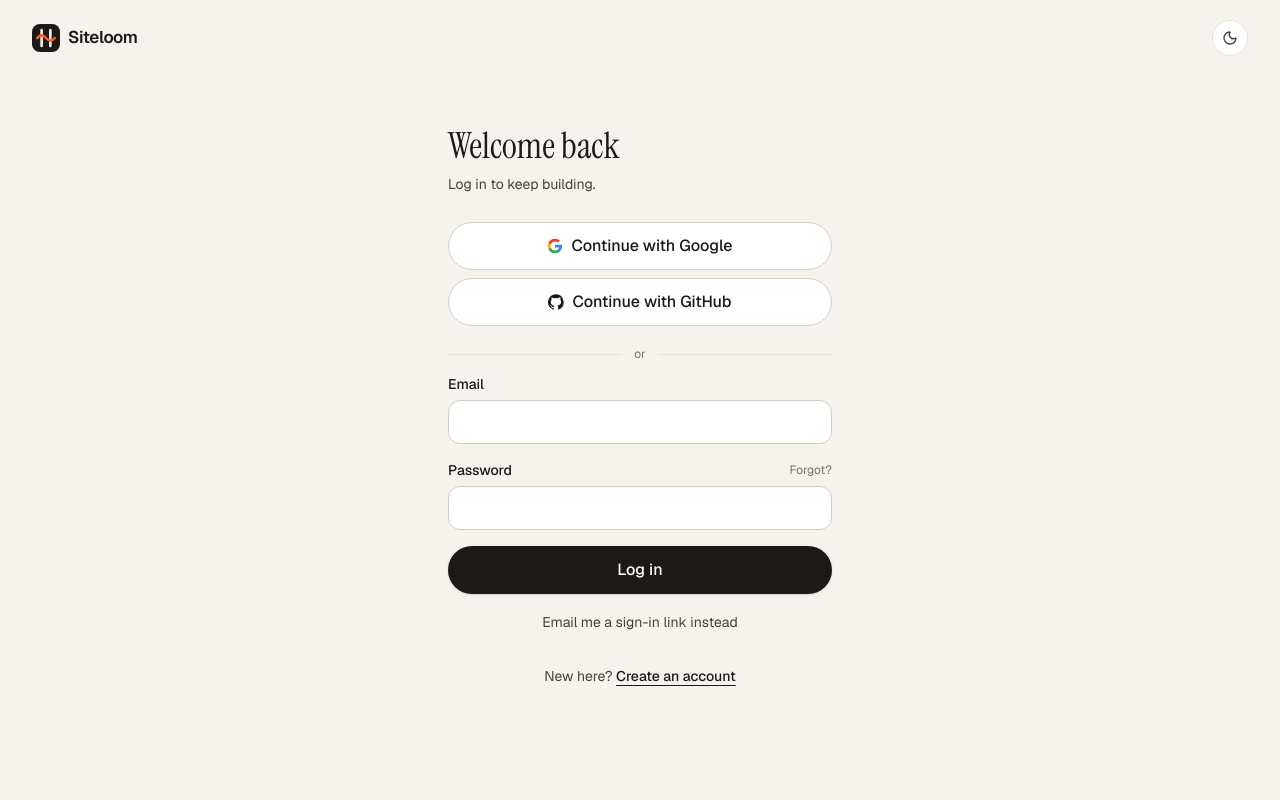
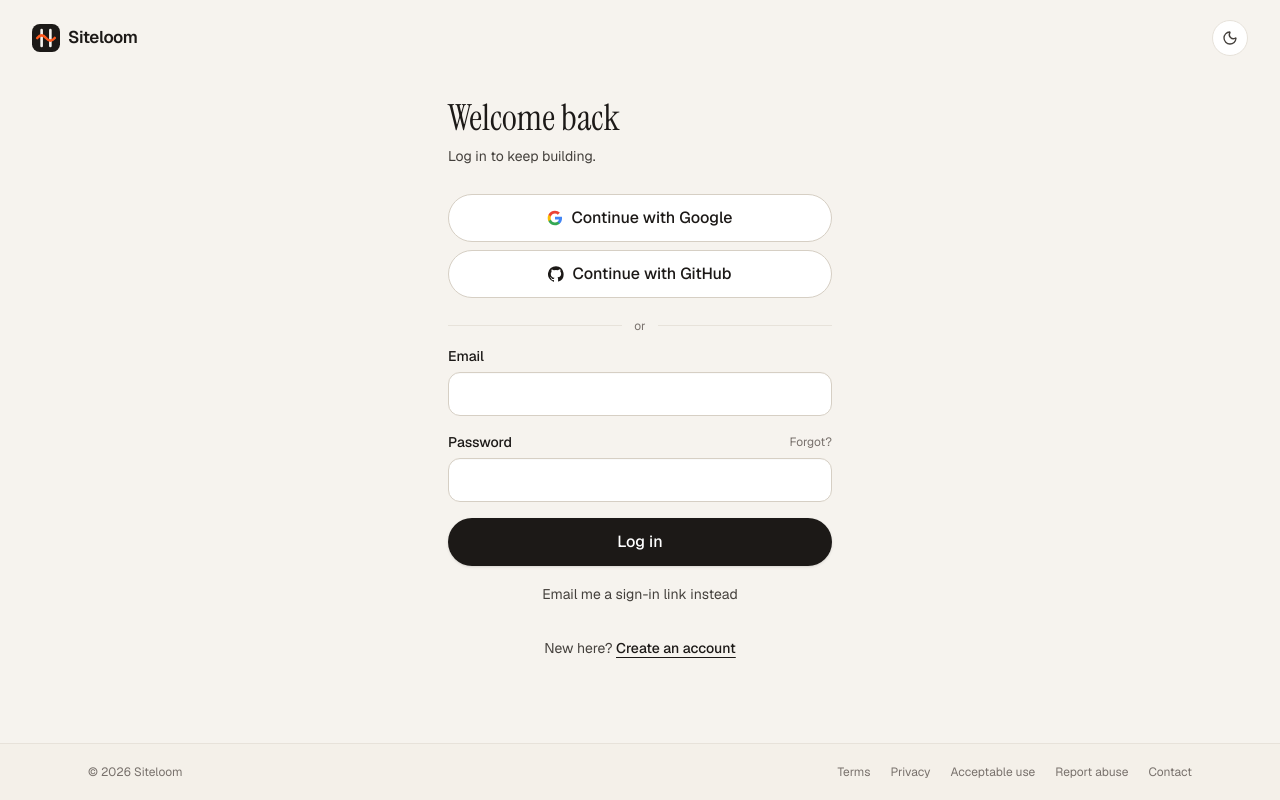
Before and after one commit to Caleb-Goodnite/siteloom, a Next.js app: page /login in a window 1280 px wide. Built offline with nearby package versions, Linux system fonts and the light colour scheme; no server answers.

Commit message:
Add accessible legal footers

```diff
--- a/src/app/(auth)/layout.tsx
+++ b/src/app/(auth)/layout.tsx
@@ -1,5 +1,6 @@
 import { Logo } from "@/components/ui/logo";
 import { ThemeToggle } from "@/components/ui/theme-toggle";
+import { LegalFooter } from "@/components/ui/legal-footer";
 
 export default function AuthLayout({ children }: { children: React.ReactNode }) {
   return (
@@ -11,6 +12,7 @@ export default function AuthLayout({ children }: { children: React.ReactNode })
       <main id="main" className="flex flex-1 items-start justify-center px-4 pb-16 pt-6 sm:items-center sm:pt-0">
         <div className="w-full max-w-sm">{children}</div>
       </main>
+      <LegalFooter />
     </div>
   );
 }
--- a/src/components/app/app-shell.tsx
+++ b/src/components/app/app-shell.tsx
@@ -8,6 +8,7 @@ import type { Profile } from "@/lib/types";
 import { AccountMenu } from "./account-menu";
 import { NavLink } from "./nav-link";
 import { ThemeToggle } from "@/components/ui/theme-toggle";
+import { LegalFooter } from "@/components/ui/legal-footer";
 
 export function AppShell({ profile, children }: { profile: Profile; children: React.ReactNode }) {
   const plan = getPlan(profile.plan);
@@ -44,6 +45,7 @@ export function AppShell({ profile, children }: { profile: Profile; children: Re
       <main id="main" className="mx-auto max-w-6xl px-4 py-8 sm:px-6 sm:py-10">
         {children}
       </main>
+      <LegalFooter />
     </div>
   );
 }
--- a/src/components/marketing/site-footer.tsx
+++ b/src/components/marketing/site-footer.tsx
@@ -8,8 +8,8 @@ export function SiteFooter() {
   const year = new Date().getFullYear();
   return (
     <footer className="mt-24 border-t border-line bg-paper-2/60">
-      <div className="mx-auto grid max-w-6xl gap-10 px-4 py-14 sm:px-6 md:grid-cols-5">
-        <div className="md:col-span-2">
+      <div className="mx-auto grid max-w-6xl gap-10 px-4 py-14 sm:px-6 md:grid-cols-3 lg:grid-cols-6">
+        <div className="md:col-span-3 lg:col-span-2">
           <Logo />
           <p className="mt-4 max-w-xs text-sm leading-relaxed text-muted">{site.description}</p>
         </div>
@@ -19,19 +19,22 @@ export function SiteFooter() {
           title="Compare"
           links={[...competitors.map((c) => [`${site.name} vs ${c.name}`, `/compare/${c.slug}`] as [string, string]), ["All comparisons", "/compare"]]}
         />
+        <FooterCol
+          title="Legal & support"
+          links={[
+            ["Terms", "/legal/terms"],
+            ["Privacy", "/legal/privacy"],
+            ["Acceptable use", "/legal/acceptable-use"],
+            ["Report abuse", "/report"],
+            ["Contact", `mailto:${site.supportEmail}`],
+          ]}
+        />
       </div>
       <div className="border-t border-line">
-        <div className="mx-auto flex max-w-6xl flex-col gap-3 px-4 py-6 text-xs text-muted sm:flex-row sm:items-center sm:justify-between sm:px-6">
+        <div className="mx-auto flex max-w-6xl px-4 py-6 text-xs text-muted sm:px-6">
           <p>
             © {year} {site.name}. All rights reserved.
           </p>
-          <div className="flex flex-wrap gap-4">
-            <Link href="/legal/terms" className="hover:text-ink">Terms</Link>
-            <Link href="/legal/privacy" className="hover:text-ink">Privacy</Link>
-            <Link href="/legal/acceptable-use" className="hover:text-ink">Acceptable use</Link>
-            <Link href="/report" className="hover:text-ink">Report abuse</Link>
-            <a href={`mailto:${site.supportEmail}`} className="hover:text-ink">Contact</a>
-          </div>
         </div>
       </div>
     </footer>
--- /dev/null
+++ b/src/components/ui/legal-footer.tsx
@@ -0,0 +1,29 @@
+import Link from "next/link";
+import { site } from "@/config/site";
+
+const links = [
+  ["Terms", "/legal/terms"],
+  ["Privacy", "/legal/privacy"],
+  ["Acceptable use", "/legal/acceptable-use"],
+  ["Report abuse", "/report"],
+] as const;
+
+export function LegalFooter() {
+  return (
+    <footer className="border-t border-line bg-paper-2/40">
+      <div className="mx-auto flex max-w-6xl flex-col gap-3 px-4 py-5 text-xs text-muted sm:flex-row sm:items-center sm:justify-between sm:px-6">
+        <p>© {new Date().getFullYear()} {site.name}</p>
+        <nav aria-label="Legal and support" className="flex flex-wrap gap-x-5 gap-y-2">
+          {links.map(([label, href]) => (
+            <Link key={href} href={href} className="underline-offset-4 hover:text-ink hover:underline">
+              {label}
+            </Link>
+          ))}
+          <a href={`mailto:${site.supportEmail}`} className="underline-offset-4 hover:text-ink hover:underline">
+            Contact
+          </a>
+        </nav>
+      </div>
+    </footer>
+  );
+}
```
